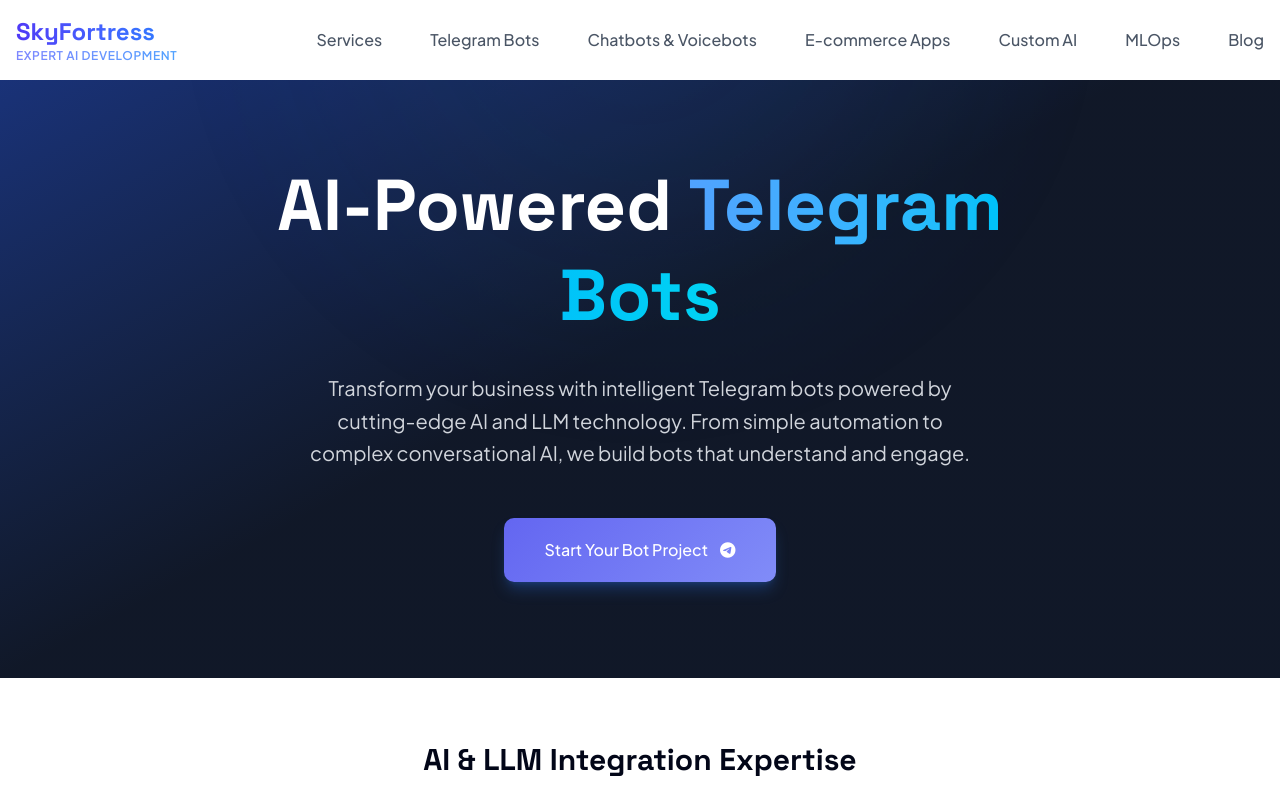
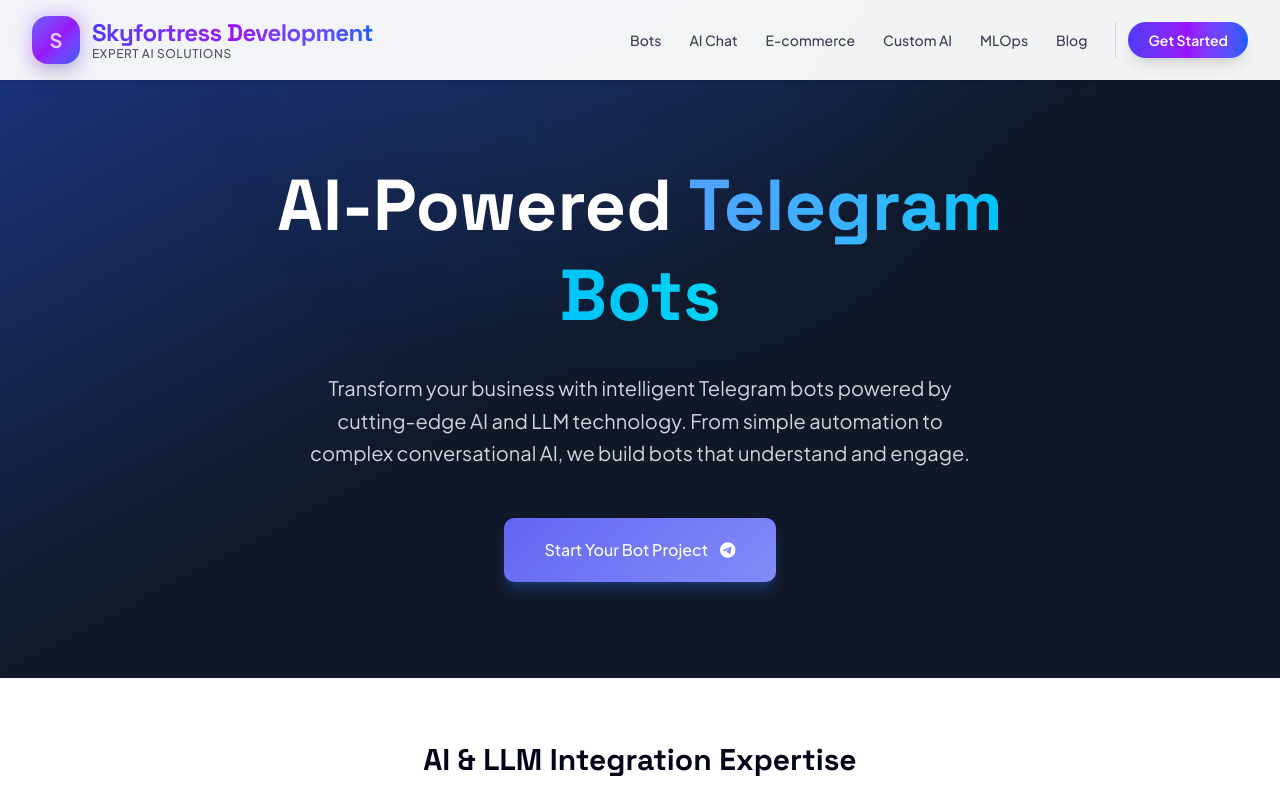
Before and after one commit to skyfortress/blog, a Next.js app: page /telegram-bots in a window 1280 px wide. Shown: the top 800 px of the page. Built offline with nearby package versions, Linux system fonts and the light colour scheme.

Commit message:
Update technology stack in content and enhance navigation styles for improved user experience

```diff
--- a/src/app/ecommerce-apps/page.tsx
+++ b/src/app/ecommerce-apps/page.tsx
@@ -134,7 +134,7 @@ const content = {
         icon: "fas fa-server",
         title: "Backend & APIs",
         technologies: [
-          "Node.js and Express.js",
+          "Node.js and NestJS",
           "Shopify Admin API & GraphQL",
           "BigCommerce REST & GraphQL APIs",
           "Webhook handling and real-time sync"
--- a/src/app/globals.css
+++ b/src/app/globals.css
@@ -97,6 +97,94 @@ h1, h2, h3, .logo-text {
 
 .nav-link:hover::after {
   width: 100%;
+}
+
+/* Modern Navigation Styles */
+.nav-link-modern {
+  position: relative;
+  overflow: hidden;
+}
+
+.nav-link-modern::before {
+  content: '';
+  position: absolute;
+  top: 0;
+  left: -100%;
+  width: 100%;
+  height: 100%;
+  background: linear-gradient(90deg, transparent, rgba(99, 102, 241, 0.1), transparent);
+  transition: left 0.5s;
+}
+
+.nav-link-modern:hover::before {
+  left: 100%;
+}
+
+.nav-link-modern::after {
+  content: '';
+  position: absolute;
+  bottom: 0;
+  left: 50%;
+  width: 0;
+  height: 2px;
+  background: linear-gradient(90deg, #6366f1, #8b5cf6, #3b82f6);
+  transition: all 0.3s ease-in-out;
+  transform: translateX(-50%);
+  border-radius: 1px;
+}
+
+.nav-link-modern:hover::after {
+  width: 100%;
+}
+
+.logo-glow {
+  animation: logo-pulse 3s ease-in-out infinite;
+}
+
+@keyframes logo-pulse {
+  0%, 100% {
+    filter: drop-shadow(0 0 5px rgba(99, 102, 241, 0.3));
+  }
+  50% {
+    filter: drop-shadow(0 0 15px rgba(99, 102, 241, 0.5));
+  }
+}
+
+/* Enhanced button hover effects */
+.btn-gradient-enhanced {
+  position: relative;
+  overflow: hidden;
+}
+
+.btn-gradient-enhanced::before {
+  content: '';
+  position: absolute;
+  top: -50%;
+  left: -50%;
+  width: 200%;
+  height: 200%;
+  background: linear-gradient(45deg, transparent, rgba(255, 255, 255, 0.1), transparent);
+  transform: rotate(45deg);
+  transition: all 0.6s;
+  opacity: 0;
+}
+
+.btn-gradient-enhanced:hover::before {
+  animation: shimmer 0.6s ease-in-out;
+}
+
+@keyframes shimmer {
+  0% {
+    transform: translateX(-100%) translateY(-100%) rotate(45deg);
+    opacity: 0;
+  }
+  50% {
+    opacity: 1;
+  }
+  100% {
+    transform: translateX(100%) translateY(100%) rotate(45deg);
+    opacity: 0;
+  }
 }
 
 .hero-title {
--- a/src/app/telegram-bots/page.tsx
+++ b/src/app/telegram-bots/page.tsx
@@ -125,7 +125,7 @@ const content = {
         technologies: [
           "Python with aiogram/python-telegram-bot",
           "Node.js with Grammy/Telegraf",
-          "FastAPI and Express.js frameworks",
+          "FastAPI and NestJS frameworks",
           "Webhook and polling implementations"
         ],
         colorTheme: "blue" as const
--- a/src/components/Navigation.tsx
+++ b/src/components/Navigation.tsx
@@ -1,10 +1,21 @@
 'use client';
 
-import { useState } from 'react';
+import { useState, useEffect } from 'react';
 import Link from 'next/link';
 
 export default function Navigation() {
   const [mobileMenuOpen, setMobileMenuOpen] = useState(false);
+  const [scrolled, setScrolled] = useState(false);
+
+  useEffect(() => {
+    const handleScroll = () => {
+      const isScrolled = window.scrollY > 20;
+      setScrolled(isScrolled);
+    };
+
+    window.addEventListener('scroll', handleScroll);
+    return () => window.removeEventListener('scroll', handleScroll);
+  }, []);
 
   const toggleMobileMenu = () => {
     setMobileMenuOpen(!mobileMenuOpen);
@@ -14,110 +25,157 @@ export default function Navigation() {
     setMobileMenuOpen(false);
   };
 
+  const handleGetStarted = () => {
+    // Try to scroll to contact section, or open contact form
+    const contactSection = document.getElementById('contact');
+    if (contactSection) {
+      contactSection.scrollIntoView({ behavior: 'smooth' });
+    } else {
+      // If no contact section, scroll to bottom of page
+      window.scrollTo({ top: document.body.scrollHeight, behavior: 'smooth' });
+    }
+    closeMobileMenu();
+  };
+
   return (
-    <nav className="glass-card fixed w-full z-10 backdrop-blur-lg">
-      <div className="max-w-7xl mx-auto px-4">
-        <div className="flex justify-between items-center h-20">
+    <nav className={`fixed w-full z-50 transition-all duration-300 ${
+      scrolled
+        ? 'bg-white/98 backdrop-blur-xl shadow-xl border-b border-gray-200/60'
+        : 'bg-white/95 backdrop-blur-lg shadow-sm'
+    }`}>
+      <div className="max-w-7xl mx-auto px-4 sm:px-6 lg:px-8">
+        <div className="flex justify-between items-center h-16 lg:h-20">
           <div className="flex items-center">
-            <Link href="/" className="flex flex-col">
-              <span className="text-2xl font-bold text-transparent bg-clip-text bg-gradient-to-r from-indigo-600 to-blue-500 logo-text">
-                SkyFortress
-              </span>
-              <span className="text-xs tracking-wider uppercase text-transparent bg-clip-text bg-gradient-to-r from-indigo-400 to-blue-400 font-semibold">
-                Expert AI Development
-              </span>
+            <Link href="/" className="flex items-center space-x-3 group">
+              <div className="relative">
+                <div className="w-10 h-10 lg:w-12 lg:h-12 bg-gradient-to-br from-indigo-500 via-purple-600 to-blue-600 rounded-xl lg:rounded-2xl flex items-center justify-center shadow-xl group-hover:shadow-2xl transition-all duration-300 group-hover:scale-105 group-hover:rotate-3">
+                  <span className="text-white font-bold text-lg lg:text-xl">S</span>
+                </div>
+                <div className="absolute -inset-1 bg-gradient-to-br from-indigo-500 via-purple-600 to-blue-600 rounded-xl lg:rounded-2xl opacity-25 group-hover:opacity-40 transition-all duration-300 blur-sm"></div>
+              </div>
+              <div className="flex flex-col">
+                <span className="text-lg lg:text-xl xl:text-2xl font-bold text-transparent bg-clip-text bg-gradient-to-r from-indigo-600 via-purple-600 to-blue-600 logo-text tracking-tight leading-tight">
+                  Skyfortress Development
+                </span>
+                <span className="text-xs lg:text-xs tracking-wider uppercase text-gray-600 font-medium hidden sm:block -mt-0.5">
+                  Expert AI Solutions
+                </span>
+              </div>
             </Link>
           </div>
-          <div className="hidden md:flex space-x-12">
-            <a href="#services" className="text-gray-600 hover:text-gray-900 font-medium nav-link">
-              Services
-            </a>
-            <Link href="/telegram-bots" className="text-gray-600 hover:text-gray-900 font-medium nav-link">
-              Telegram Bots
+          <div className="hidden lg:flex items-center space-x-1">
+            <Link href="/telegram-bots" className="px-3 py-2 text-sm font-medium text-gray-700 hover:text-indigo-600 transition-all duration-300 rounded-lg hover:bg-gradient-to-r hover:from-indigo-50 hover:to-purple-50 nav-link-modern relative group">
+              <span className="relative z-10">Bots</span>
             </Link>
-            <Link href="/chatbot-voicebot-services" className="text-gray-600 hover:text-gray-900 font-medium nav-link">
-              Chatbots & Voicebots
+            <Link href="/chatbot-voicebot-services" className="px-3 py-2 text-sm font-medium text-gray-700 hover:text-indigo-600 transition-all duration-300 rounded-lg hover:bg-gradient-to-r hover:from-indigo-50 hover:to-purple-50 nav-link-modern relative group">
+              <span className="relative z-10">AI Chat</span>
             </Link>
-            <Link href="/ecommerce-apps" className="text-gray-600 hover:text-gray-900 font-medium nav-link">
-              E-commerce Apps
+            <Link href="/ecommerce-apps" className="px-3 py-2 text-sm font-medium text-gray-700 hover:text-indigo-600 transition-all duration-300 rounded-lg hover:bg-gradient-to-r hover:from-indigo-50 hover:to-purple-50 nav-link-modern relative group">
+              <span className="relative z-10">E-commerce</span>
             </Link>
-            <Link href="/custom-ai-services" className="text-gray-600 hover:text-gray-900 font-medium nav-link">
-              Custom AI
+            <Link href="/custom-ai-services" className="px-3 py-2 text-sm font-medium text-gray-700 hover:text-indigo-600 transition-all duration-300 rounded-lg hover:bg-gradient-to-r hover:from-indigo-50 hover:to-purple-50 nav-link-modern relative group">
+              <span className="relative z-10">Custom AI</span>
             </Link>
-            <Link href="/mlops-services" className="text-gray-600 hover:text-gray-900 font-medium nav-link">
-              MLOps
+            <Link href="/mlops-services" className="px-3 py-2 text-sm font-medium text-gray-700 hover:text-indigo-600 transition-all duration-300 rounded-lg hover:bg-gradient-to-r hover:from-indigo-50 hover:to-purple-50 nav-link-modern relative group">
+              <span className="relative z-10">MLOps</span>
             </Link>
-            <Link href="/blog" className="text-gray-600 hover:text-gray-900 font-medium nav-link">
-              Blog
+            <Link href="/blog" className="px-3 py-2 text-sm font-medium text-gray-700 hover:text-indigo-600 transition-all duration-300 rounded-lg hover:bg-gradient-to-r hover:from-indigo-50 hover:to-purple-50 nav-link-modern relative group">
+              <span className="relative z-10">Blog</span>
             </Link>
+            <div className="ml-3 pl-3 border-l border-gray-300">
+              <button
+                onClick={handleGetStarted}
+                className="bg-gradient-to-r from-indigo-600 via-purple-600 to-blue-600 text-white px-5 py-2 rounded-full font-semibold text-sm hover:from-indigo-700 hover:via-purple-700 hover:to-blue-700 transition-all duration-300 shadow-lg hover:shadow-xl transform hover:scale-105 hover:-translate-y-0.5 relative overflow-hidden group btn-gradient-enhanced"
+              >
+                <span className="relative z-10">Get Started</span>
+                <div className="absolute inset-0 bg-gradient-to-r from-white/20 to-transparent opacity-0 group-hover:opacity-100 transition-opacity duration-300"></div>
+              </button>
+            </div>
           </div>
-          <div className="md:hidden">
+          <div className="lg:hidden">
             <button
               onClick={toggleMobileMenu}
-              className="text-gray-600 hover:text-gray-900"
+              className="p-3 text-gray-700 hover:text-indigo-600 hover:bg-gradient-to-r hover:from-indigo-50 hover:to-purple-50 rounded-xl transition-all duration-300 relative group"
             >
-              <i className="fas fa-bars text-xl"></i>
+              <svg
+                className={`w-6 h-6 transition-all duration-300 ${mobileMenuOpen ? 'rotate-180 scale-90' : 'rotate-0 scale-100'}`}
+                fill="none"
+                stroke="currentColor"
+                viewBox="0 0 24 24"
+              >
+                {mobileMenuOpen ? (
+                  <path strokeLinecap="round" strokeLinejoin="round" strokeWidth={2.5} d="M6 18L18 6M6 6l12 12" />
+                ) : (
+                  <path strokeLinecap="round" strokeLinejoin="round" strokeWidth={2.5} d="M4 6h16M4 12h16M4 18h16" />
+                )}
+              </svg>
             </button>
           </div>
         </div>
       </div>
 
       {/* Mobile menu */}
-      {mobileMenuOpen && (
-        <div className="md:hidden glass-card absolute w-full border-t border-gray-100">
-          <div className="px-4 py-3 space-y-4">
-            <a
-              href="#services"
-              className="block text-gray-600 hover:text-gray-900 py-2"
+      <div className={`lg:hidden transition-all duration-400 ease-in-out transform ${
+        mobileMenuOpen
+          ? 'max-h-screen opacity-100 translate-y-0'
+          : 'max-h-0 opacity-0 -translate-y-4 overflow-hidden'
+      }`}>
+        <div className="bg-white/98 backdrop-blur-xl border-t border-gray-200/60 shadow-2xl">
+          <div className="px-4 py-6 space-y-1">
+            <Link
+              href="/telegram-bots"
+              className="block px-4 py-3 text-sm font-medium text-gray-700 hover:text-indigo-600 hover:bg-gradient-to-r hover:from-indigo-50 hover:to-purple-50 rounded-lg transition-all duration-300 group"
               onClick={closeMobileMenu}
             >
-              Services
-            </a>
-            <Link
-              href="/telegram-bots"
-              className="block text-gray-600 hover:text-gray-900 py-2"
-              onClick={closeMobileMenu}
-            >
-              Telegram Bots
+              <span className="relative">Telegram Bots</span>
             </Link>
             <Link
               href="/chatbot-voicebot-services"
-              className="block text-gray-600 hover:text-gray-900 py-2"
+              className="block px-4 py-3 text-sm font-medium text-gray-700 hover:text-indigo-600 hover:bg-gradient-to-r hover:from-indigo-50 hover:to-purple-50 rounded-lg transition-all duration-300 group"
               onClick={closeMobileMenu}
             >
-              Chatbots & Voicebots
+              <span className="relative">AI Assistants</span>
             </Link>
             <Link
               href="/ecommerce-apps"
-              className="block text-gray-600 hover:text-gray-900 py-2"
+              className="block px-4 py-3 text-sm font-medium text-gray-700 hover:text-indigo-600 hover:bg-gradient-to-r hover:from-indigo-50 hover:to-purple-50 rounded-lg transition-all duration-300 group"
               onClick={closeMobileMenu}
             >
-              E-commerce Apps
+              <span className="relative">E-commerce</span>
             </Link>
             <Link
               href="/custom-ai-services"
-              className="block text-gray-600 hover:text-gray-900 py-2"
+              className="block px-4 py-3 text-sm font-medium text-gray-700 hover:text-indigo-600 hover:bg-gradient-to-r hover:from-indigo-50 hover:to-purple-50 rounded-lg transition-all duration-300 group"
               onClick={closeMobileMenu}
             >
-              Custom AI
+              <span className="relative">Custom AI</span>
             </Link>
             <Link
               href="/mlops-services"
-              className="block text-gray-600 hover:text-gray-900 py-2"
+              className="block px-4 py-3 text-sm font-medium text-gray-700 hover:text-indigo-600 hover:bg-gradient-to-r hover:from-indigo-50 hover:to-purple-50 rounded-lg transition-all duration-300 group"
               onClick={closeMobileMenu}
             >
-              MLOps
+              <span className="relative">MLOps</span>
             </Link>
             <Link
               href="/blog"
-              className="block text-gray-600 hover:text-gray-900 py-2"
+              className="block px-4 py-3 text-sm font-medium text-gray-700 hover:text-indigo-600 hover:bg-gradient-to-r hover:from-indigo-50 hover:to-purple-50 rounded-lg transition-all duration-300 group"
               onClick={closeMobileMenu}
             >
-              Blog
+              <span className="relative">Blog</span>
             </Link>
+            <div className="pt-4 border-t border-gray-200/60">
+              <button
+                onClick={handleGetStarted}
+                className="w-full bg-gradient-to-r from-indigo-600 via-purple-600 to-blue-600 text-white px-6 py-3 rounded-lg font-semibold text-sm hover:from-indigo-700 hover:via-purple-700 hover:to-blue-700 transition-all duration-300 shadow-lg hover:shadow-xl transform hover:scale-105 relative overflow-hidden group btn-gradient-enhanced"
+              >
+                <span className="relative z-10">Get Started</span>
+                <div className="absolute inset-0 bg-gradient-to-r from-white/20 to-transparent opacity-0 group-hover:opacity-100 transition-opacity duration-300"></div>
+              </button>
+            </div>
           </div>
         </div>
-      )}
+      </div>
     </nav>
   );
 }
```
